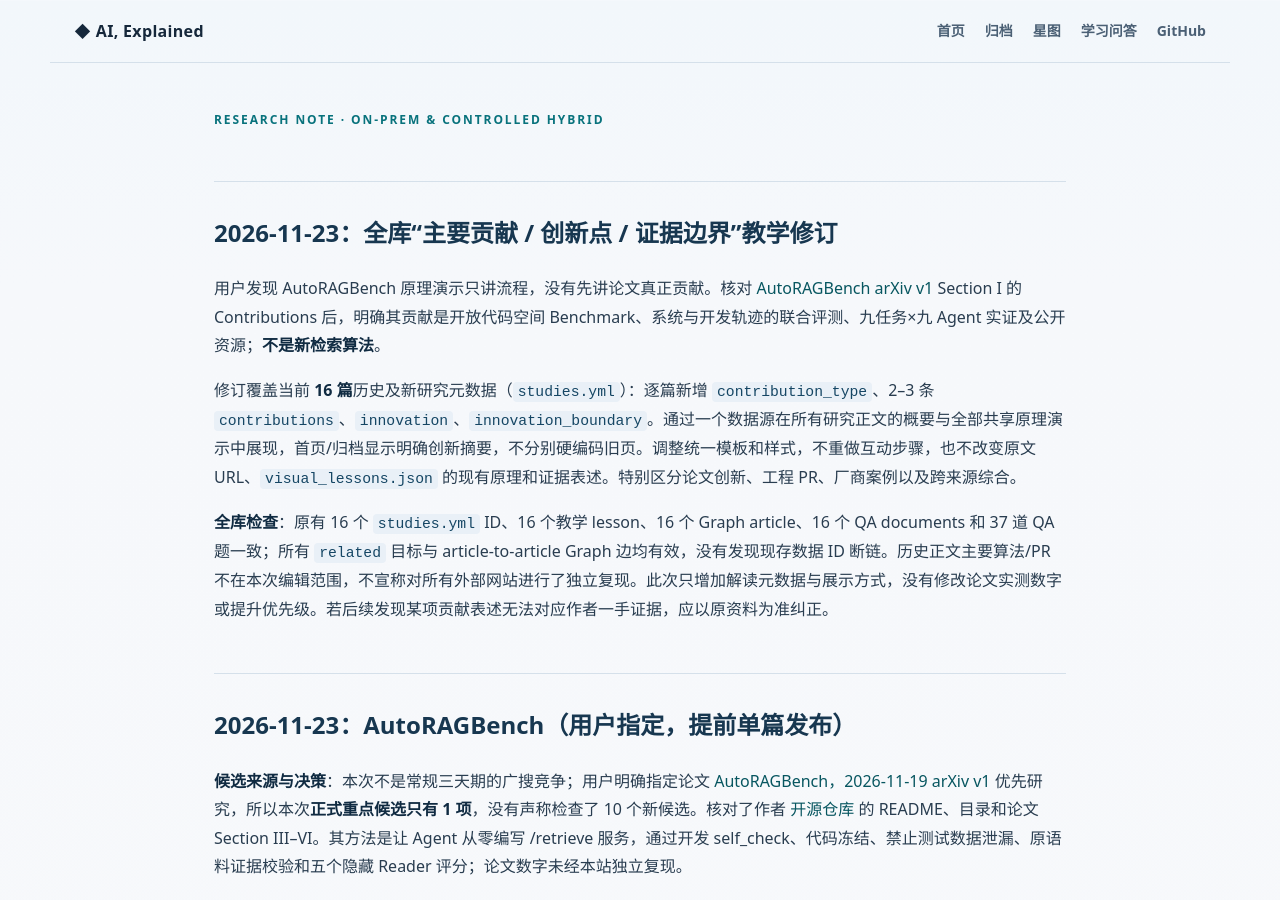
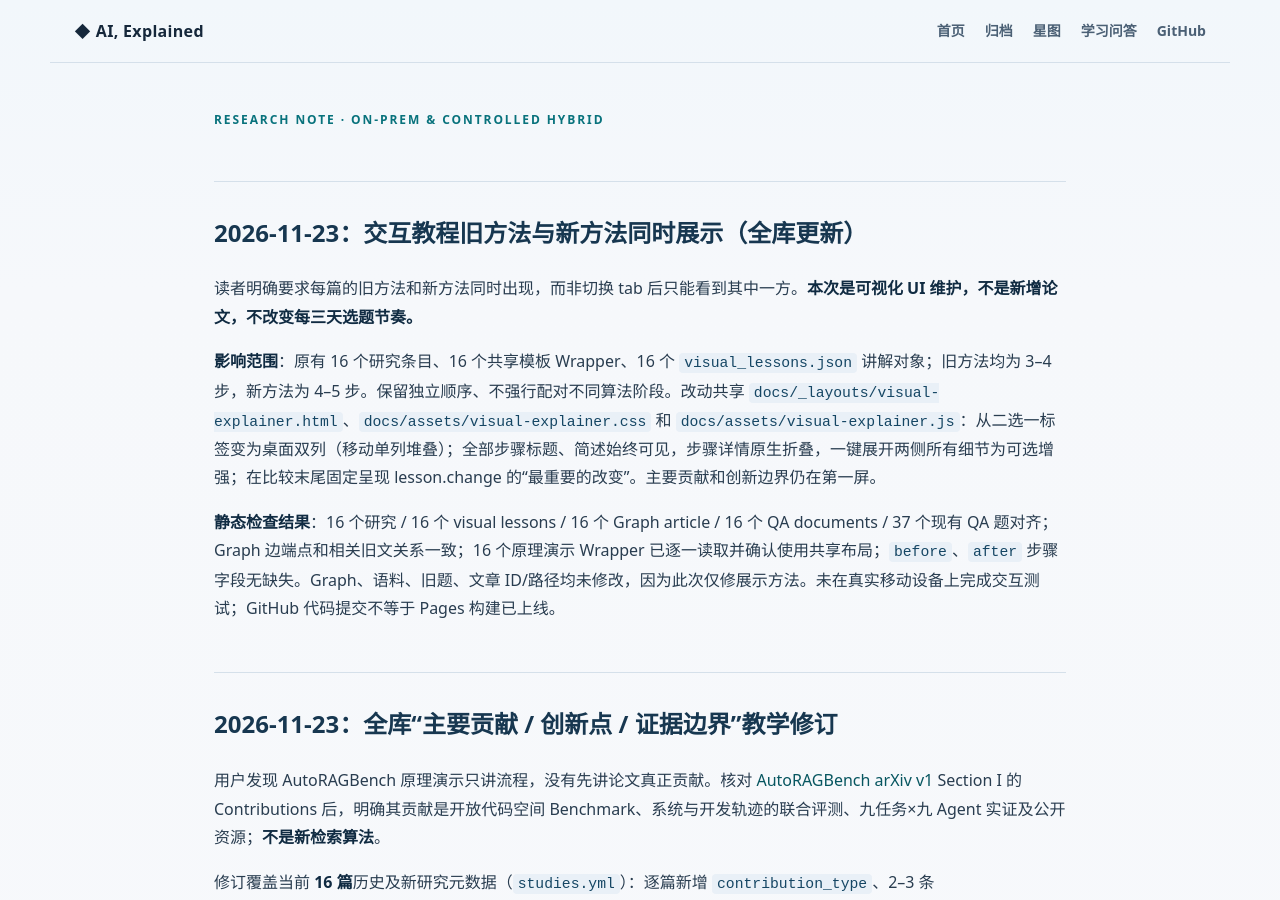
Before and after one commit to ljrirene/ai-engineering-notes, a Jekyll site: the page built from docs/selection-history.md, in a window 1280 px wide and 900 px high. Built offline with Jekyll 4.4.1, drawn with Linux system fonts in a browser that asks for light colours.

Commit message:
Document side-by-side lesson format and audit all 16 existing studies

```diff
--- a/docs/selection-history.md
+++ b/docs/selection-history.md
@@ -3,6 +3,16 @@ layout: default
 title: 选题筛选与历史记录
 permalink: /selection-history/
 ---
+
+## 2026-11-23：交互教程旧方法与新方法同时展示（全库更新）
+
+读者明确要求每篇的旧方法和新方法同时出现，而非切换 tab 后只能看到其中一方。**本次是可视化 UI 维护，不是新增论文，不改变每三天选题节奏。**
+
+**影响范围**：原有 16 个研究条目、16 个共享模板 Wrapper、16 个 `visual_lessons.json` 讲解对象；旧方法均为 3–4 步，新方法为 4–5 步。保留独立顺序、不强行配对不同算法阶段。改动共享 `docs/_layouts/visual-explainer.html`、`docs/assets/visual-explainer.css` 和 `docs/assets/visual-explainer.js`：从二选一标签变为桌面双列（移动单列堆叠）；全部步骤标题、简述始终可见，步骤详情原生折叠，一键展开两侧所有细节为可选增强；在比较末尾固定呈现 lesson.change 的“最重要的改变”。主要贡献和创新边界仍在第一屏。
+
+**静态检查结果**：16 个研究 / 16 个 visual lessons / 16 个 Graph article / 16 个 QA documents / 37 个现有 QA 题对齐；Graph 边端点和相关旧文关系一致；16 个原理演示 Wrapper 已逐一读取并确认使用共享布局；`before`、`after` 步骤字段无缺失。Graph、语料、旧题、文章 ID/路径均未修改，因为此次仅修展示方法。未在真实移动设备上完成交互测试；GitHub 代码提交不等于 Pages 构建已上线。
+
+
 
 ## 2026-11-23：全库“主要贡献 / 创新点 / 证据边界”教学修订
 
```
